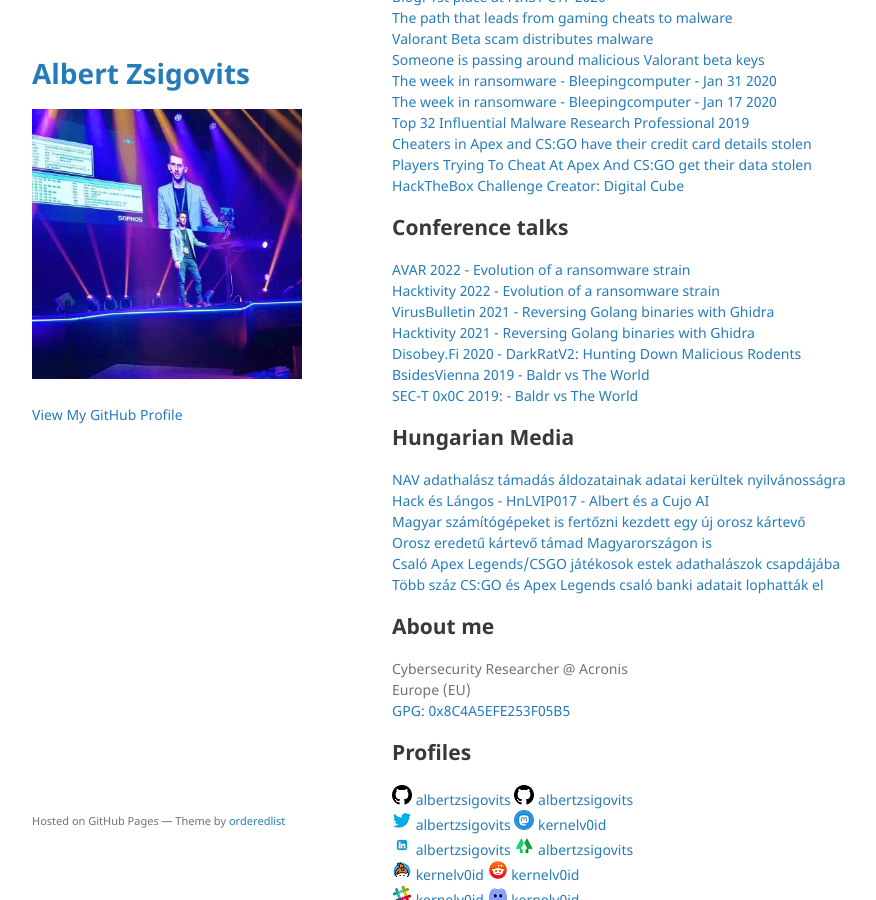
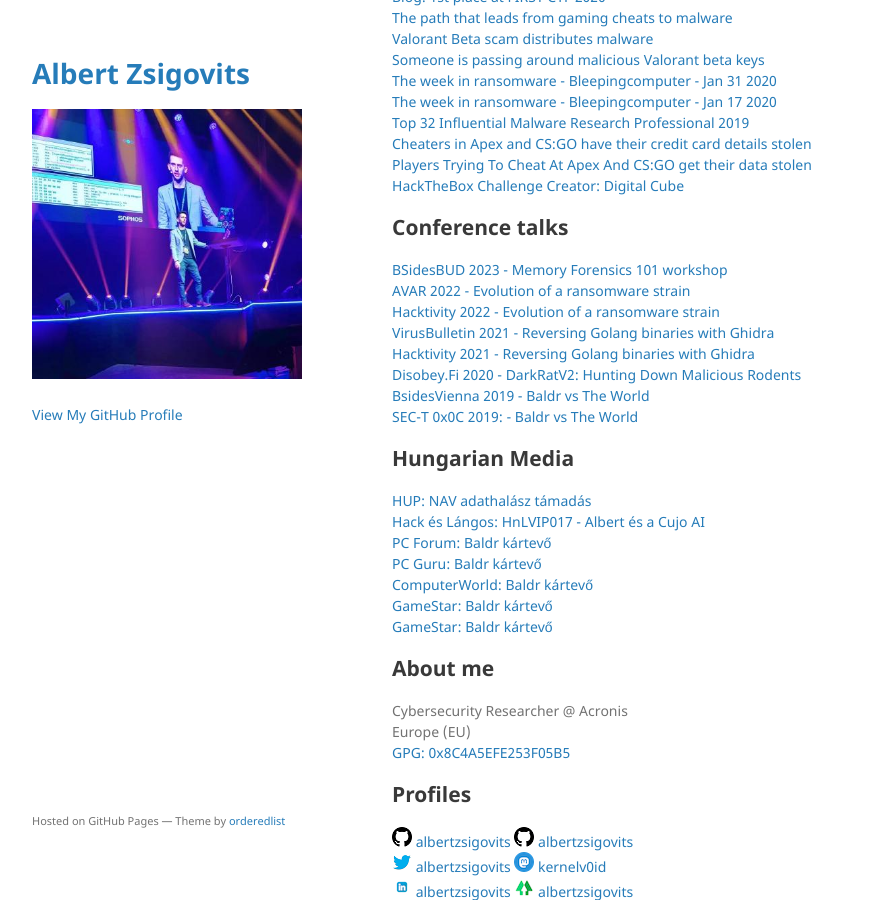
Before and after one commit to albertzsigovits/albertzsigovits.github.io, a Jekyll site: the page built from index.md, in a window 1280 px wide and 900 px high, scrolled down 766 px. Shown: the whole window, without its empty margins (178-1054 px from the left). Built offline with Jekyll 4.4.1, drawn with Linux system fonts in a browser that asks for light colours; the repository's description, which GitHub fills in, is left out; our own code applies the rules of GitHub Pages for plain Markdown files.

Commit message:
Update index.md

```diff
--- a/index.md
+++ b/index.md
@@ -47,6 +47,7 @@ layout: default
 
 ## Conference talks
 
+[BSidesBUD 2023 - Memory Forensics 101 workshop](https://2023.bsidesbud.com/schedule/)
 [AVAR 2022 - Evolution of a ransomware strain](https://aavar.org/cybersecurity-conference/index.php/from-red-to-black-and-beyond-evolution-of-a-ransomware-strain/)
 [Hacktivity 2022 - Evolution of a ransomware strain](https://www.youtube.com/watch?v=lOvXHkcd7vE)
 [VirusBulletin 2021 - Reversing Golang binaries with Ghidra](https://www.youtube.com/watch?v=PAG3M7mWT2c&t=15180s)
@@ -57,12 +58,13 @@ layout: default
 
 ## Hungarian Media
 
-[NAV adathalász támadás áldozatainak adatai kerültek nyilvánosságra](https://hup.hu/index.php/cikkek/20201016/nav_phishing_tamadas_magyar_aldozatainak_adatai_kerultek_nyilvanossagra)
-[Hack és Lángos - HnLVIP017 - Albert és a Cujo AI](https://www.youtube.com/watch?v=O3mk8oRD-QI)
-[Magyar számítógépeket is fertőzni kezdett egy új orosz kártevő](https://pcforum.hu/hirek/21680/magyar-szamitogepeket-is-fertozni-kezdett-egy-uj-orosz-kartevo)
-[Orosz eredetű kártevő támad Magyarországon is](https://computerworld.hu/biztonsag/orosz-eredetu-kartevo-tamad-magyarorszagon-is-267556.html)
-[Csaló Apex Legends/CSGO játékosok estek adathalászok csapdájába](https://www.gamestar.hu/hir/apex-legends-csgo-csalas-adatlopas-267091.html)
-[Több száz CS:GO és Apex Legends csaló banki adatait lophatták el](https://esport1.hu/news/2019/08/15/csgo-counter-strike-apex-legends-csalok-banki-adatait-loptak-el-malware-oroberto)
+[HUP: NAV adathalász támadás](https://hup.hu/index.php/cikkek/20201016/nav_phishing_tamadas_magyar_aldozatainak_adatai_kerultek_nyilvanossagra)
+[Hack és Lángos: HnLVIP017 - Albert és a Cujo AI](https://www.youtube.com/watch?v=O3mk8oRD-QI)
+[PC Forum: Baldr kártevő](https://pcforum.hu/hirek/21680/magyar-szamitogepeket-is-fertozni-kezdett-egy-uj-orosz-kartevo)
+[PC Guru: Baldr kártevő](https://www.pcguru.hu/hirek/fortnite-adatlopo-programmal-felturbozott-csalasra-faztak-ra-tobben/50382)
+[ComputerWorld: Baldr kártevő](https://computerworld.hu/biztonsag/orosz-eredetu-kartevo-tamad-magyarorszagon-is-267556.html)
+[GameStar: Baldr kártevő](https://www.gamestar.hu/hir/apex-legends-csgo-csalas-adatlopas-267091.html)
+[GameStar: Baldr kártevő](https://esport1.hu/news/2019/08/15/csgo-counter-strike-apex-legends-csalok-banki-adatait-loptak-el-malware-oroberto)
 
 ## About me
 
```
